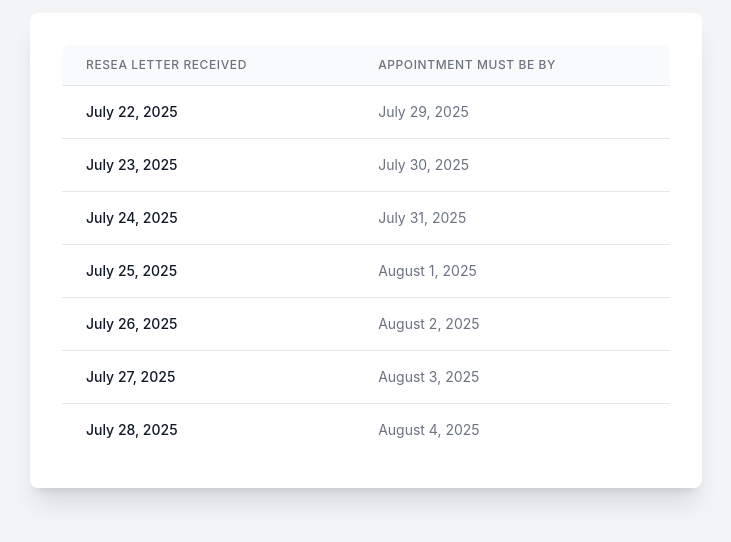
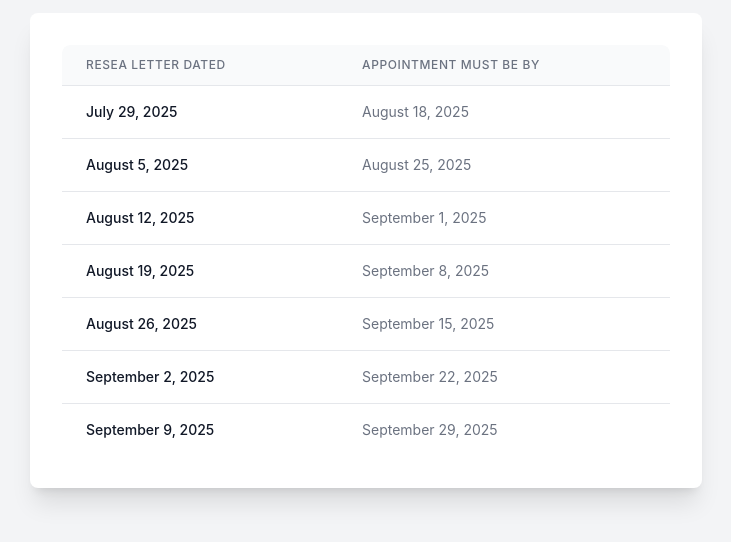
Before and after one commit to shutterspeed1000/hub-start, a plain HTML site: page reseadate.html in a window 1280 px wide. Shown: the part 150-692 px from the top of the page, without its empty margins (274-1005 px from the left). Drawn offline with nearby package versions, Linux system fonts and the light colour scheme.

Commit message:
tuesdays

```diff
--- a/reseadate.html
+++ b/reseadate.html
@@ -1,5 +1,6 @@
 <!DOCTYPE html>
 <html lang="en">
+
 <head>
     <meta charset="UTF-8">
     <meta name="viewport" content="width=device-width, initial-scale=1.0">
@@ -13,6 +14,7 @@
         }
     </style>
 </head>
+
 <body class="bg-gray-100 min-h-screen flex items-center justify-center p-4">
     <div class="bg-white p-8 rounded-lg shadow-xl w-full max-w-2xl">
 
@@ -21,10 +23,12 @@
             <table class="min-w-full divide-y divide-gray-200">
                 <thead class="bg-gray-50">
                     <tr>
-                        <th scope="col" class="px-6 py-3 text-left text-xs font-medium text-gray-500 uppercase tracking-wider rounded-tl-lg">
-                            RESEA Letter Received
+                        <th scope="col"
+                            class="px-6 py-3 text-left text-xs font-medium text-gray-500 uppercase tracking-wider rounded-tl-lg">
+                            RESEA Letter Dated
                         </th>
-                        <th scope="col" class="px-6 py-3 text-left text-xs font-medium text-gray-500 uppercase tracking-wider rounded-tr-lg">
+                        <th scope="col"
+                            class="px-6 py-3 text-left text-xs font-medium text-gray-500 uppercase tracking-wider rounded-tr-lg">
                             Appointment must be by
                         </th>
                     </tr>
@@ -39,7 +43,7 @@
     <script>
         document.addEventListener('DOMContentLoaded', () => {
             const dateTableBody = document.getElementById('dateTableBody');
-            const today = new Date(); // Get the current date
+            const today = new Date();
 
             // Function to format date as "Month Day, Year" (e.g., "July 18, 2025")
             const formatDate = (date) => {
@@ -47,36 +51,55 @@
                 return date.toLocaleDateString('en-US', options);
             };
 
-            // Loop 10 times to generate rows for the next 10 days
+            // Function to find the next Tuesday from a given date
+            const getNextTuesday = (date) => {
+                const nextTuesday = new Date(date);
+                const dayOfWeek = nextTuesday.getDay(); // 0 = Sunday, 1 = Monday, ..., 2 = Tuesday
+                const daysUntilTuesday = (2 - dayOfWeek + 7) % 7; // Calculate days until next Tuesday
+                if (daysUntilTuesday === 0 && date.getDay() !== 2) {
+                    // If today is not Tuesday, get next Tuesday
+                    nextTuesday.setDate(date.getDate() + 7);
+                } else {
+                    nextTuesday.setDate(date.getDate() + daysUntilTuesday);
+                }
+                return nextTuesday;
+            };
+
+            // Get the first Tuesday (starting point)
+            let currentTuesday = getNextTuesday(today);
+
+            // Generate 7 rows of Tuesdays
             for (let i = 0; i < 7; i++) {
-                const currentDate = new Date(today); // Create a new Date object for each iteration
-                currentDate.setDate(today.getDate() + i); // Add 'i' days to the current date, making it the "current date" for this row
-
-                const sevenDaysEarlier = new Date(currentDate); // Create a new Date object based on currentDate
-                sevenDaysEarlier.setDate(currentDate.getDate() - 7); // Subtract 7 days from it
+                // Calculate appointment date (20 days after the Tuesday)
+                const appointmentDate = new Date(currentTuesday);
+                appointmentDate.setDate(currentTuesday.getDate() + 20);
 
                 // Create table row
                 const row = document.createElement('tr');
-                row.classList.add('hover:bg-gray-50'); // Add hover effect
+                row.classList.add('hover:bg-gray-50');
 
-                // Create 7 Days Earlier cell (now column 1)
-                const sevenDaysEarlierCell = document.createElement('td');
-                sevenDaysEarlierCell.classList.add('px-6', 'py-4', 'whitespace-nowrap', 'text-sm', 'font-medium', 'text-gray-900');
-                sevenDaysEarlierCell.textContent = formatDate(sevenDaysEarlier);
+                // Create Tuesday cell (first column)
+                const tuesdayCell = document.createElement('td');
+                tuesdayCell.classList.add('px-6', 'py-4', 'whitespace-nowrap', 'text-sm', 'font-medium', 'text-gray-900');
+                tuesdayCell.textContent = formatDate(currentTuesday);
 
-                // Create Current Date cell (now column 2)
-                const currentCell = document.createElement('td');
-                currentCell.classList.add('px-6', 'py-4', 'whitespace-nowrap', 'text-sm', 'text-gray-500');
-                currentCell.textContent = formatDate(currentDate);
+                // Create appointment date cell (second column)
+                const appointmentCell = document.createElement('td');
+                appointmentCell.classList.add('px-6', 'py-4', 'whitespace-nowrap', 'text-sm', 'text-gray-500');
+                appointmentCell.textContent = formatDate(appointmentDate);
 
-                // Append cells to the row in the new order
-                row.appendChild(sevenDaysEarlierCell);
-                row.appendChild(currentCell);
+                // Append cells to the row
+                row.appendChild(tuesdayCell);
+                row.appendChild(appointmentCell);
 
                 // Append row to the table body
                 dateTableBody.appendChild(row);
+
+                // Move to the next Tuesday (add 7 days)
+                currentTuesday.setDate(currentTuesday.getDate() + 7);
             }
         });
     </script>
 </body>
+
 </html>
```
